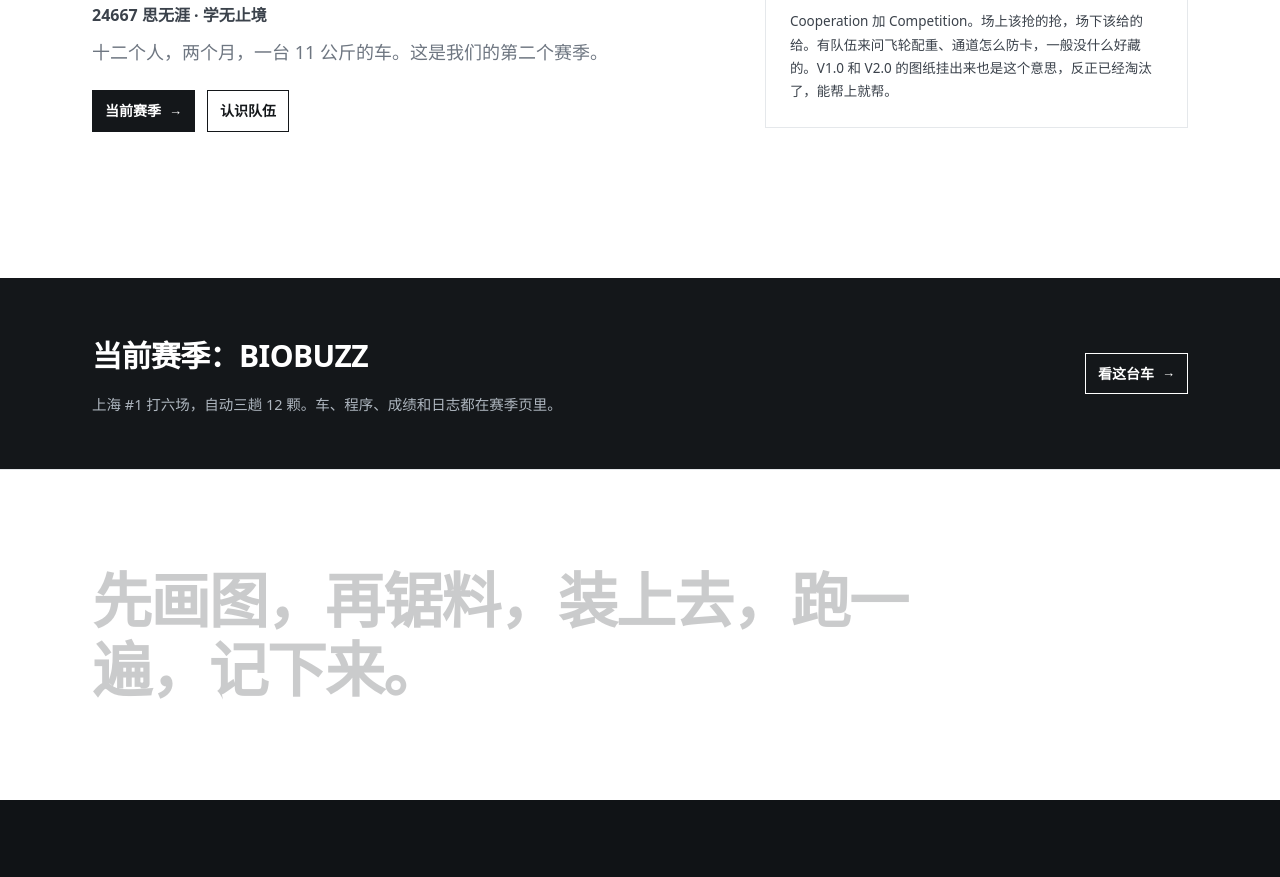
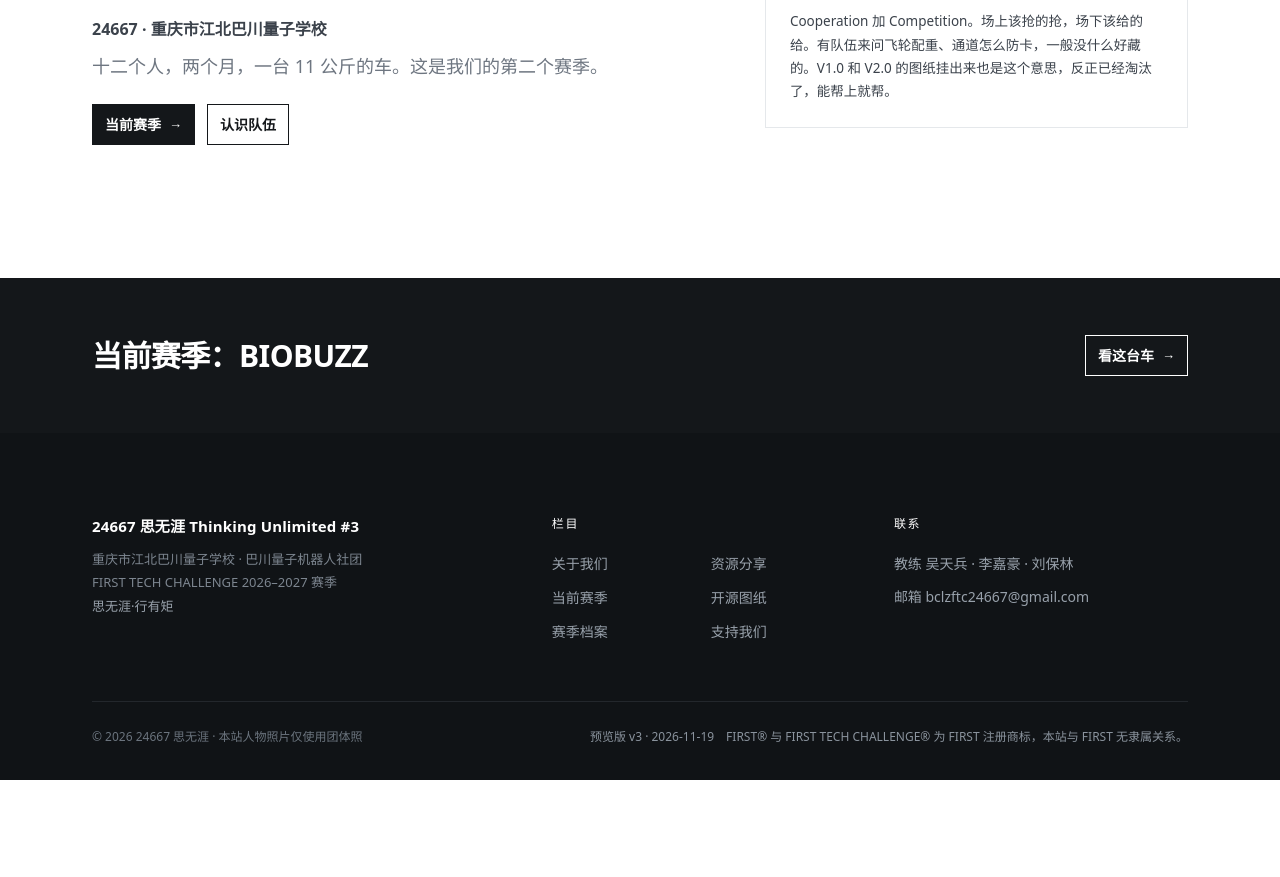
Before and after one commit to tudo212/24667-site, a plain HTML site: page index.html in a window 1280 px wide. Shown: the part 522-1399 px from the top of the page. After the commit the page ends 1302 px from the top, so only its background shows below. Drawn offline with Linux system fonts and the light colour scheme.

Commit message:
Add files via upload

```diff
--- a/index.html
+++ b/index.html
@@ -12,7 +12,7 @@
 <link rel="alternate" hreflang="en" href="en/index.html">
 <link rel="icon" href="assets/img/favicon.svg" type="image/svg+xml">
 <link rel="stylesheet" href="assets/css/site.css">
-    <link rel="stylesheet" href="assets/css/v4.css">
+    <link rel="stylesheet" href="assets/css/v4.css?v=28">
 <script>document.documentElement.classList.add("js")</script>
 </head>
 <body>
@@ -45,7 +45,8 @@
         <div class="cover-eyebrow">FIRST Tech Challenge · 2026–2027 BIOBUZZ</div>
         <h1 class="cover-title"><span>FIRST TECH</span><span class="red">CHALLENGE</span></h1>
         <p class="cover-brand">Thinking Unlimited</p>
-        <p class="cover-sub">24667 思无涯 · 学无止境</p>
+        <p class="cover-motto">思无涯<span>·</span>行有矩</p>
+        <p class="cover-sub">24667 · 重庆市江北巴川量子学校</p>
         <p class="cover-lead">十二个人，两个月，一台 11 公斤的车。这是我们的第二个赛季。</p>
         <div class="cover-actions">
           <a class="btn btn-primary" href="seasons/2027/">当前赛季 <span class="arw">→</span></a>
@@ -73,15 +74,8 @@
   <div class="wrap">
     <div>
       <h2>当前赛季：BIOBUZZ</h2>
-      <p>上海 #1 打六场，自动三趟 12 颗。车、程序、成绩和日志都在赛季页里。</p>
     </div>
     <a class="btn btn-ghost" href="seasons/2027/">看这台车 <span class="arw">→</span></a>
-  </div>
-</section>
-
-<section class="tagline">
-  <div class="wrap">
-    <p><span class="w">先画图，</span><span class="w">再锯料，</span><span class="w">装上去，</span><span class="w">跑一遍，</span><span class="w">记下来。</span></p>
   </div>
 </section>
 
@@ -93,6 +87,7 @@
       <div class="foot-brand">
         <div class="fn">24667 思无涯 Thinking Unlimited #3</div>
         <p>重庆市江北巴川量子学校 · 巴川量子机器人社团<br>FIRST TECH CHALLENGE 2026–2027 赛季</p>
+        <div class="motto">思无涯<span>·</span>行有矩</div>
       </div>
       <div>
         <div class="foot-h">栏目</div>
@@ -109,8 +104,7 @@
         <div class="foot-h">联系</div>
         <ul>
           <li>教练 吴天兵 · 李嘉豪 · 刘保林</li>
-          <li><a href="mailto:17708321963@163.com">邮箱 17708321963@163.com</a></li>
-          <li><a href="seasons/2027/index.html">2026–27 赛季</a></li>
+          <li><a href="mailto:bclzftc24667@gmail.com">邮箱 bclzftc24667@gmail.com</a></li>
         </ul>
       </div>
     </div>
```
Also changed, not shown: 4 other files.
